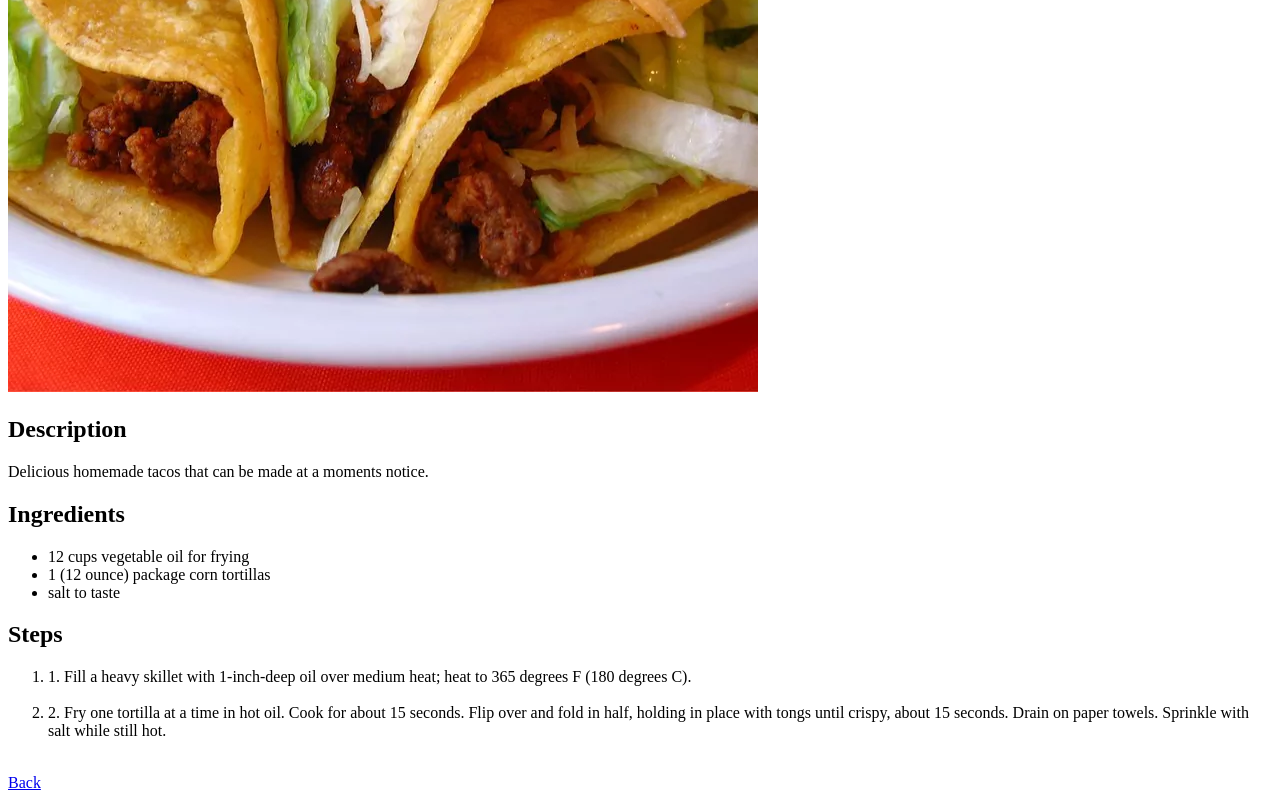
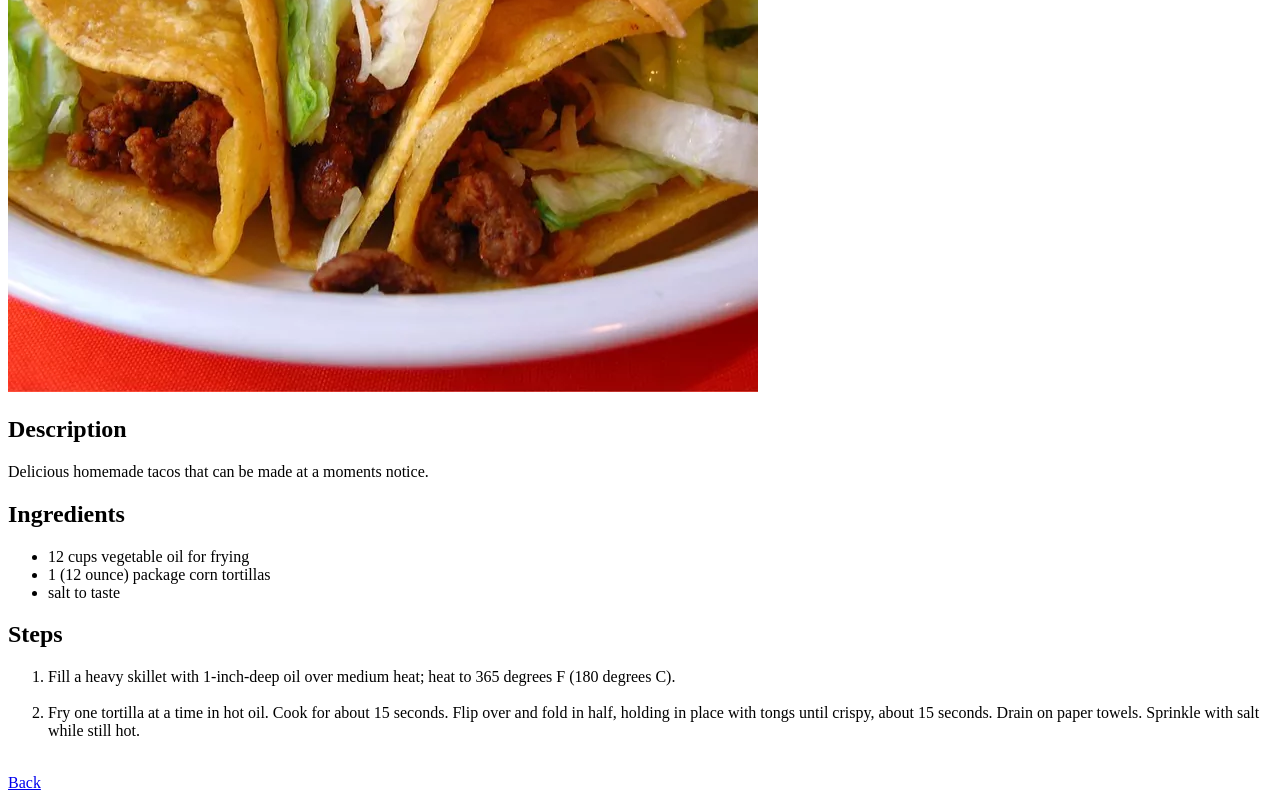
Before and after one commit to BearsLair/odin-recipes, a plain HTML site: page recipes/tacos.html in a window 1280 px wide. Shown: the part 438-1238 px from the top of the page. Drawn offline with Linux system fonts and the light colour scheme.

Commit message:
Layout fix

```diff
--- a/recipes/tacos.html
+++ b/recipes/tacos.html
@@ -18,9 +18,9 @@
         </ul>
     <h2>Steps</h2>
         <ol>
-            <li>1. Fill a heavy skillet with 1-inch-deep oil over medium heat; heat to 365 degrees F (180 degrees C).</li>
+            <li>Fill a heavy skillet with 1-inch-deep oil over medium heat; heat to 365 degrees F (180 degrees C).</li>
             <br>
-            <li>2. Fry one tortilla at a time in hot oil. Cook for about 15 seconds. Flip over and fold in half, holding in place with tongs until crispy, about 15 seconds. Drain on paper towels. Sprinkle with salt while still hot.</li>
+            <li>Fry one tortilla at a time in hot oil. Cook for about 15 seconds. Flip over and fold in half, holding in place with tongs until crispy, about 15 seconds. Drain on paper towels. Sprinkle with salt while still hot.</li>
             </ol>
     <br>
     <a href="../index.html">Back</a>
```
